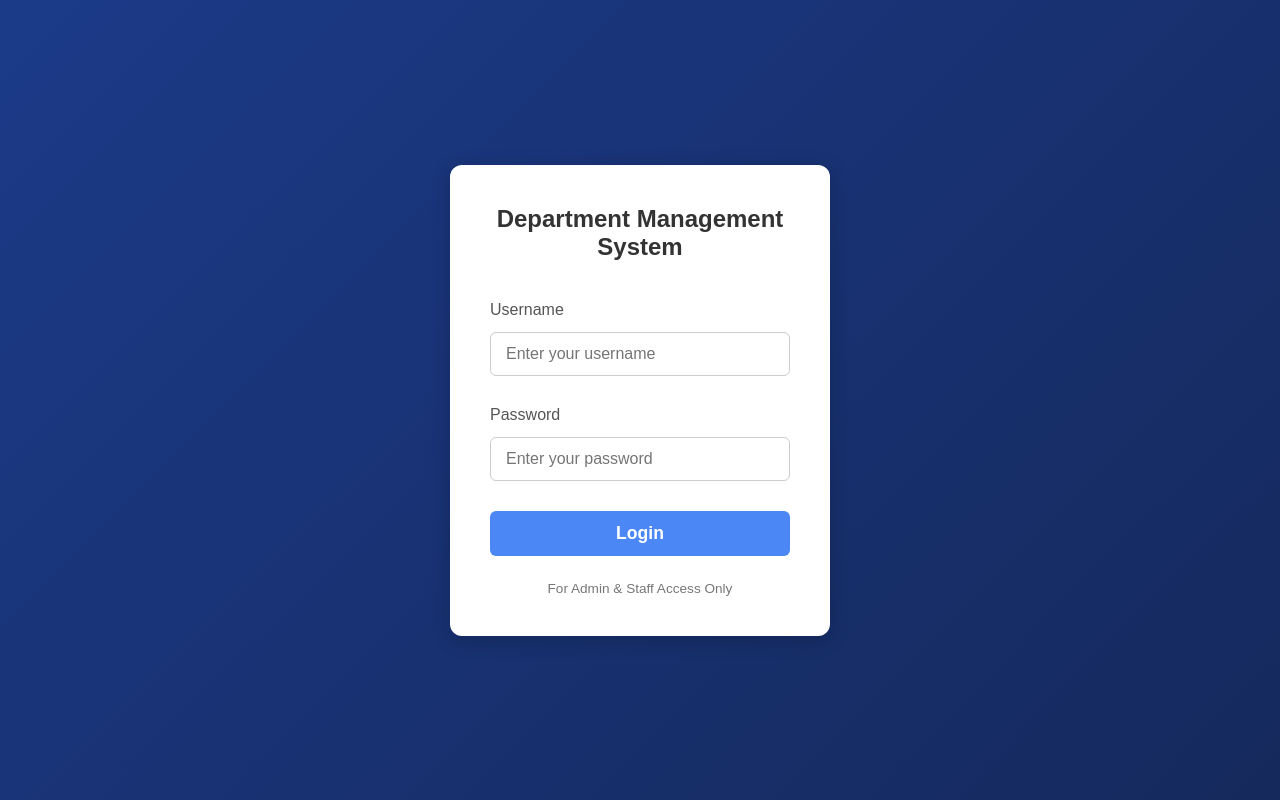
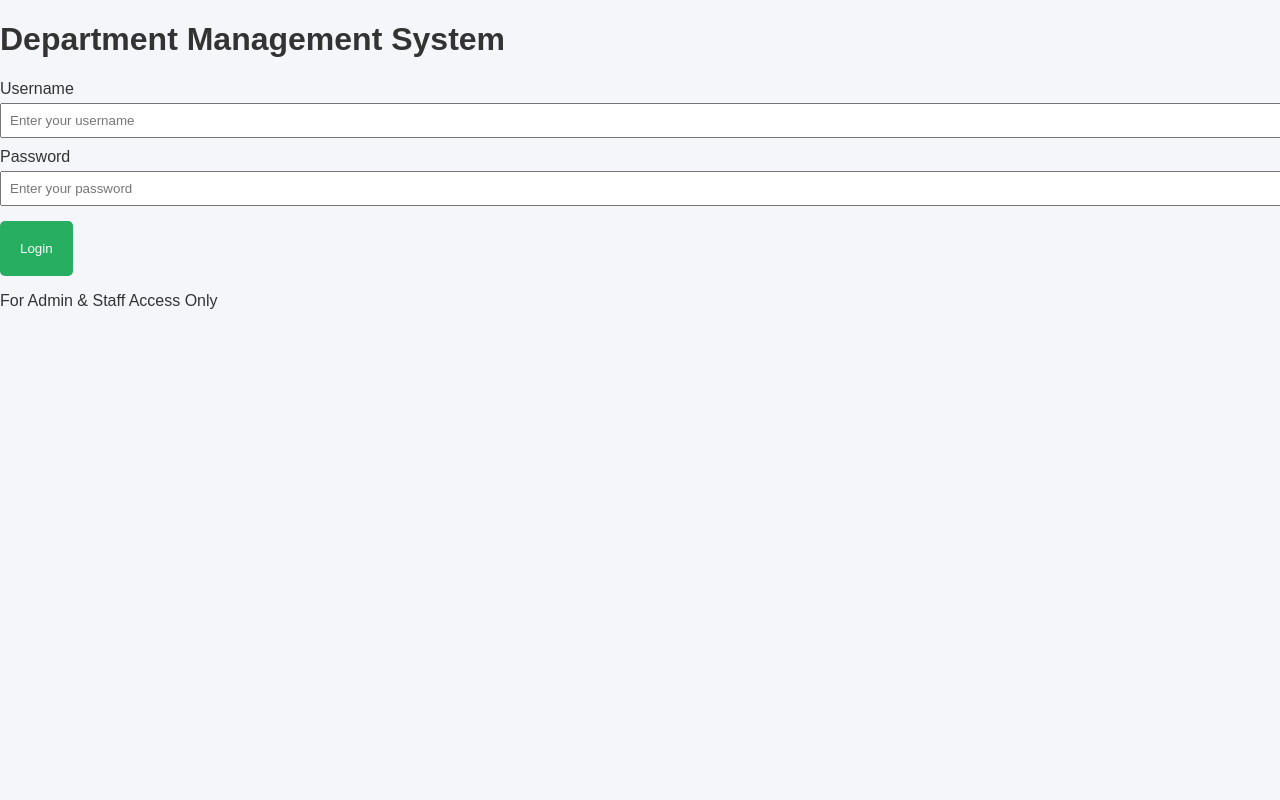
Before and after one commit to Bhagyashrib28/Department-Management-System, a website: page Login.html in a window 1280 px wide. Drawn offline with Linux system fonts and the light colour scheme.

Commit message:
Update style.css

```diff
--- a/style.css
+++ b/style.css
@@ -153,110 +153,3 @@ th {
 .delete:hover {
     background-color: #c53030;
 }
-
-* {
-    box-sizing: border-box;
-    margin: 0;
-    padding: 0;
-}
-
-body {
-    font-family: Arial, sans-serif; /* A clear, standard font */
-    display: flex;
-    justify-content: center;
-    align-items: center;
-    min-height: 100vh;
-    /* Background color and gradient to match the deep blue and slight fading */
-    background: linear-gradient(135deg, #1b3a88 0%, #15295c 100%);
-}
-
-/* --- Container and Card Styling --- */
-
-.login-container {
-    width: 100%;
-    height: 100%;
-    display: flex;
-    justify-content: center;
-    align-items: center;
-}
-
-.login-card {
-    background-color: #ffffff;
-    padding: 40px;
-    border-radius: 12px;
-    box-shadow: 0 4px 20px rgba(0, 0, 0, 0.2); /* Soft shadow */
-    width: 100%;
-    max-width: 380px; /* Adjust as needed */
-    text-align: center;
-}
-
-.card-title {
-    font-size: 1.5rem;
-    color: #333333;
-    margin-bottom: 30px;
-    font-weight: 600; /* Makes the title bolder */
-}
-
-
-
-.login-form {
-    display: flex;
-    flex-direction: column;
-}
-
-.form-group {
-    text-align: left;
-    margin-bottom: 20px;
-}
-
-.form-group label {
-    display: block;
-    margin-bottom: 8px;
-    font-weight: 500;
-    color: #555555;
-}
-
-.form-group input[type="text"],
-.form-group input[type="password"] {
-    width: 100%;
-    padding: 12px 15px;
-    border: 1px solid #cccccc;
-    border-radius: 6px;
-    font-size: 1rem;
-    color: #333;
-    /* Subtle blue focus effect to align with design aesthetic */
-    transition: border-color 0.3s, box-shadow 0.3s;
-}
-
-.form-group input:focus {
-    border-color: #4b88f5;
-    outline: none;
-    box-shadow: 0 0 0 2px rgba(75, 136, 245, 0.2);
-}
-
-
-
-.login-button {
-    background-color: #4b88f5; /* Primary blue color */
-    color: white;
-    padding: 12px 20px;
-    border: none;
-    border-radius: 6px;
-    font-size: 1.1rem;
-    font-weight: 600;
-    cursor: pointer;
-    margin-top: 10px;
-    transition: background-color 0.3s ease;
-}
-
-.login-button:hover {
-    background-color: #3b76d1; /* Slightly darker blue on hover */
-}
-
-
-
-.access-note {
-    margin-top: 25px;
-    font-size: 0.85rem;
-    color: #777777;
-}
```
